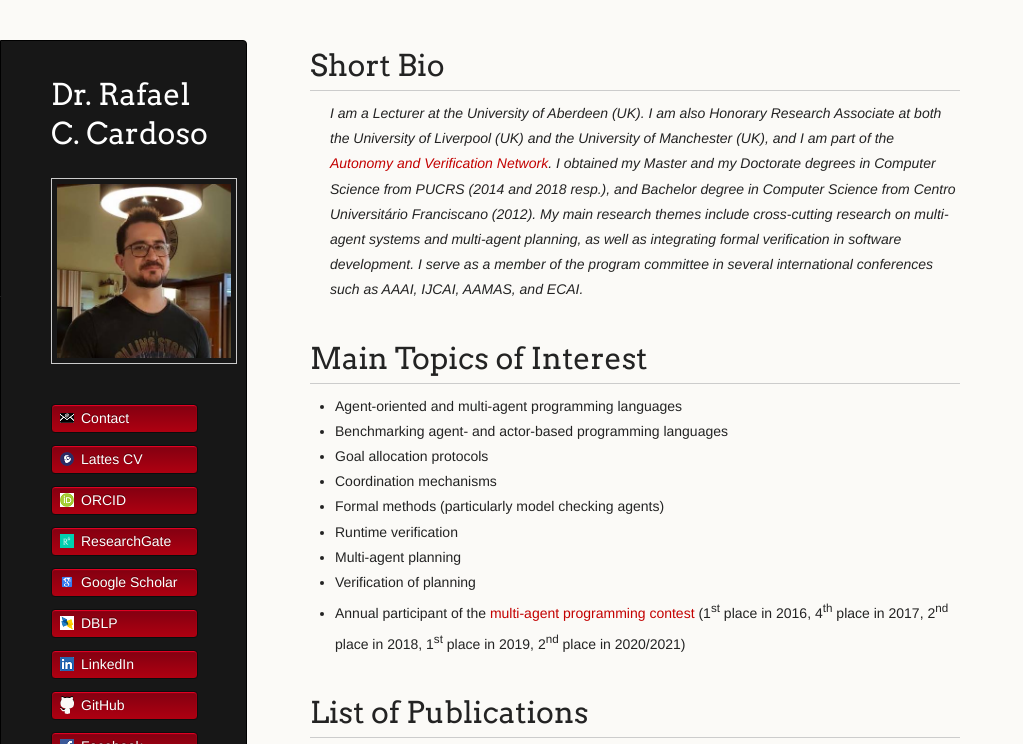
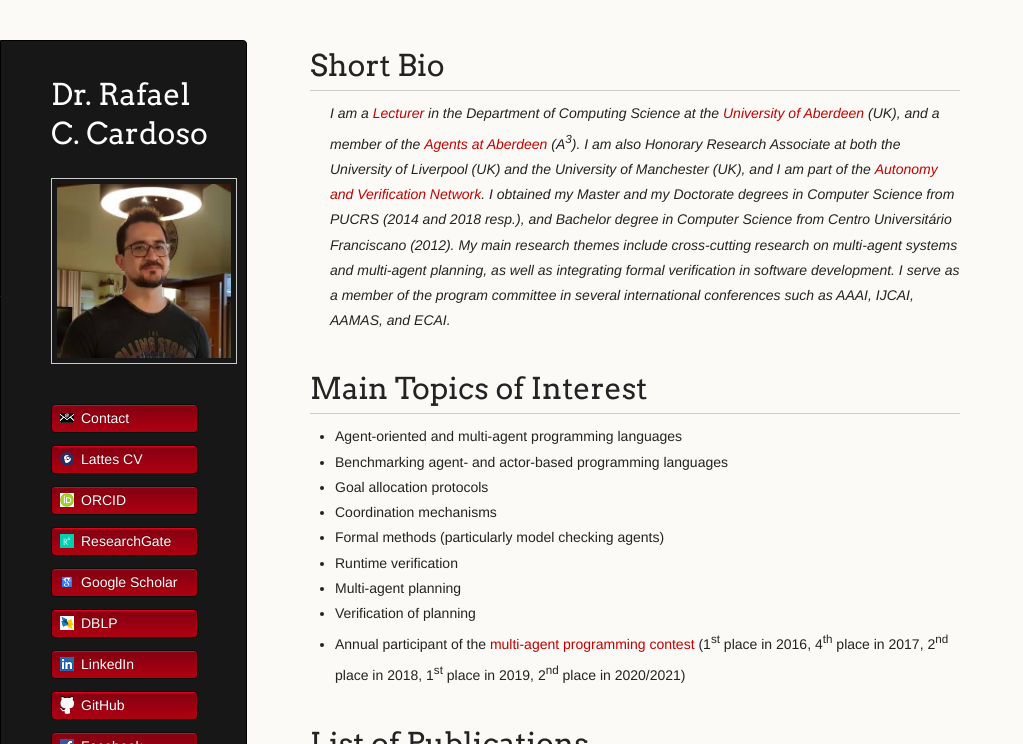
Before and after one commit to rafaelcaue/rafaelcaue.github.io, a Jekyll site: the page built from index.md, in a window 1280 px wide and 900 px high, cut to the strip 0-744 px from the top of the window. Shown: the whole strip, without its empty margins (0-1023 px from the left). Built offline with Jekyll 4.4.1, drawn with Linux system fonts in a browser that asks for light colours; our own code applies the rules of GitHub Pages for plain Markdown files.

Commit message:
Update index.md

```diff
--- a/index.md
+++ b/index.md
@@ -4,7 +4,7 @@ layout: default
 
 # Short Bio
 
-> I am a Lecturer at the University of Aberdeen (UK). I am also Honorary Research Associate at both the University of Liverpool (UK) and the University of Manchester (UK), and I am part of the [Autonomy and Verification Network](https://autonomy-and-verification.github.io/). I obtained my Master and my Doctorate degrees in Computer Science from PUCRS (2014 and 2018 resp.), and Bachelor degree in Computer Science from Centro Universitário Franciscano (2012). My main research themes include cross-cutting research on multi-agent systems and multi-agent planning, as well as integrating formal verification in software development. I serve as a member of the program committee in several international conferences such as AAAI, IJCAI, AAMAS, and ECAI.
+> I am a [Lecturer](https://www.abdn.ac.uk/people/rafael.cardoso){:target="\_blank"} in the Department of Computing Science at the [University of Aberdeen](https://www.abdn.ac.uk/){:target="\_blank"} (UK), and a member of the [Agents at Aberdeen](https://agentsataberdeen.github.io/){:target="\_blank"} (A<sup>3</sup>). I am also Honorary Research Associate at both the University of Liverpool (UK) and the University of Manchester (UK), and I am part of the [Autonomy and Verification Network](https://autonomy-and-verification.github.io/){:target="\_blank"}. I obtained my Master and my Doctorate degrees in Computer Science from PUCRS (2014 and 2018 resp.), and Bachelor degree in Computer Science from Centro Universitário Franciscano (2012). My main research themes include cross-cutting research on multi-agent systems and multi-agent planning, as well as integrating formal verification in software development. I serve as a member of the program committee in several international conferences such as AAAI, IJCAI, AAMAS, and ECAI.
 
 # Main Topics of Interest
 
```
